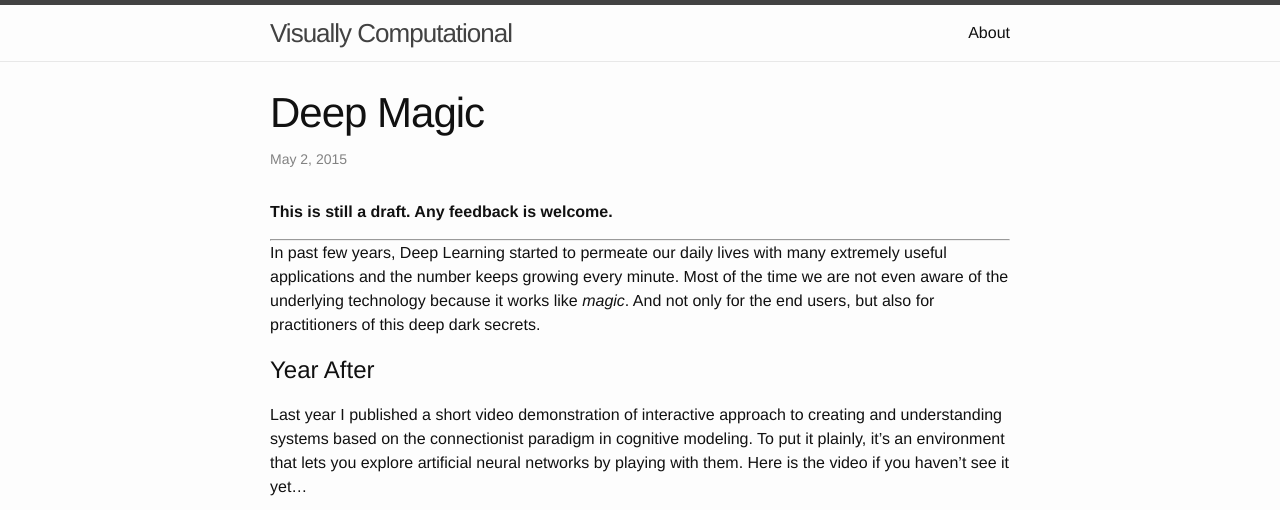
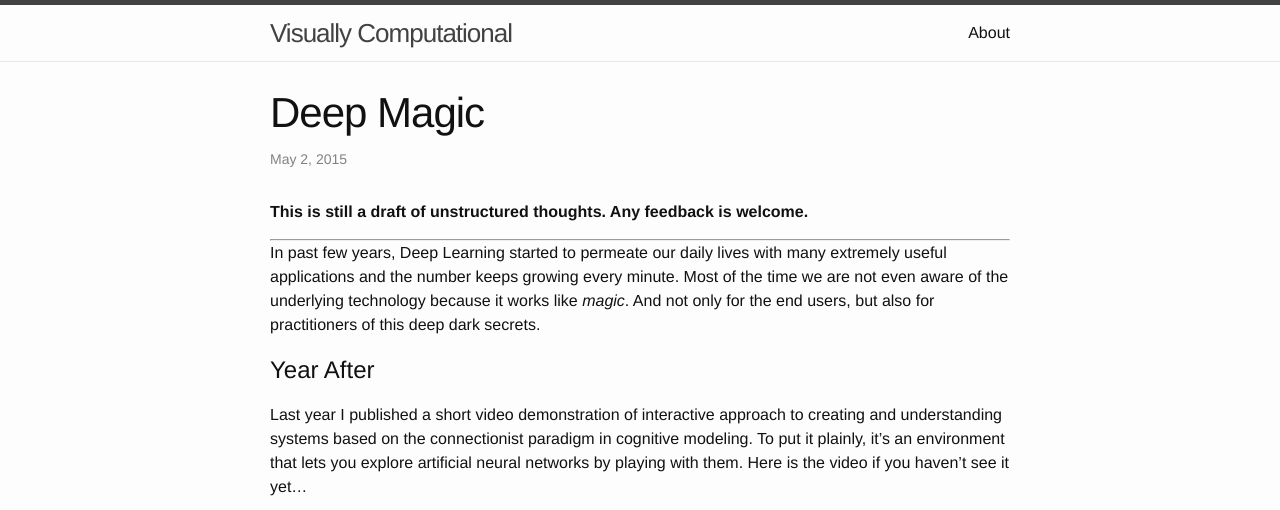
Before and after one commit to mlajtos/mlajtos.github.io, a Jekyll site: the page built from _posts/2015-05-02-deep-magic.markdown, in a window 1280 px wide and 900 px high, cut to the strip 0-510 px from the top of the window. Built offline with Jekyll 4.4.1, drawn with Linux system fonts in a browser that asks for light colours; comment, search, counter and statistics services are not loaded.

Commit message:
Being more precise should help.

```diff
--- a/_posts/2015-05-02-deep-magic.markdown
+++ b/_posts/2015-05-02-deep-magic.markdown
@@ -6,7 +6,7 @@ categories: jekyll update
 comments: true
 ---
 
-**This is still a draft. Any feedback is welcome.**
+**This is still a draft of unstructured thoughts. Any feedback is welcome.**
 
 - - -
 
```
